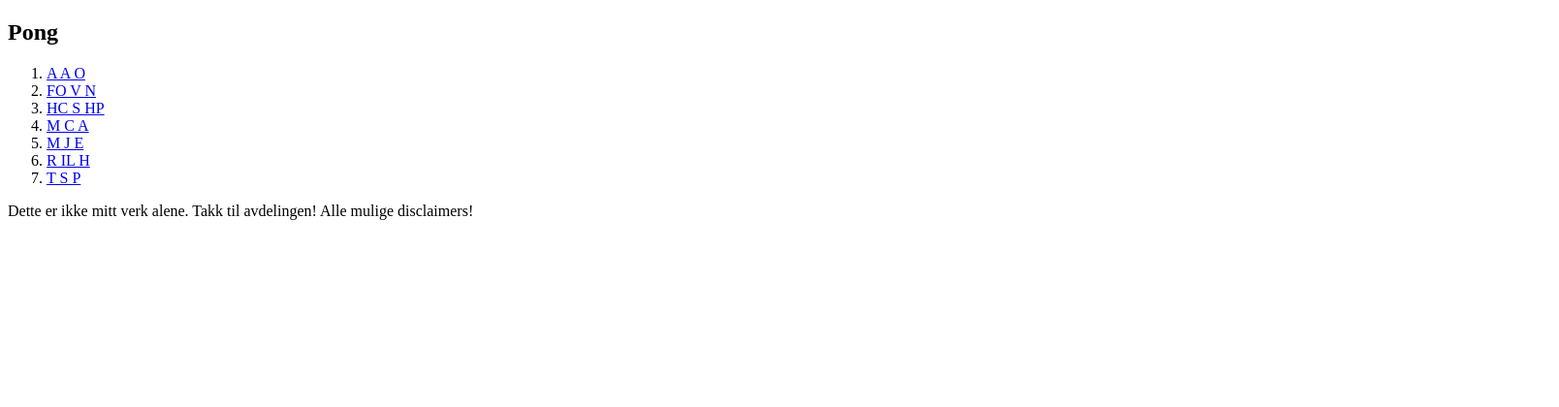
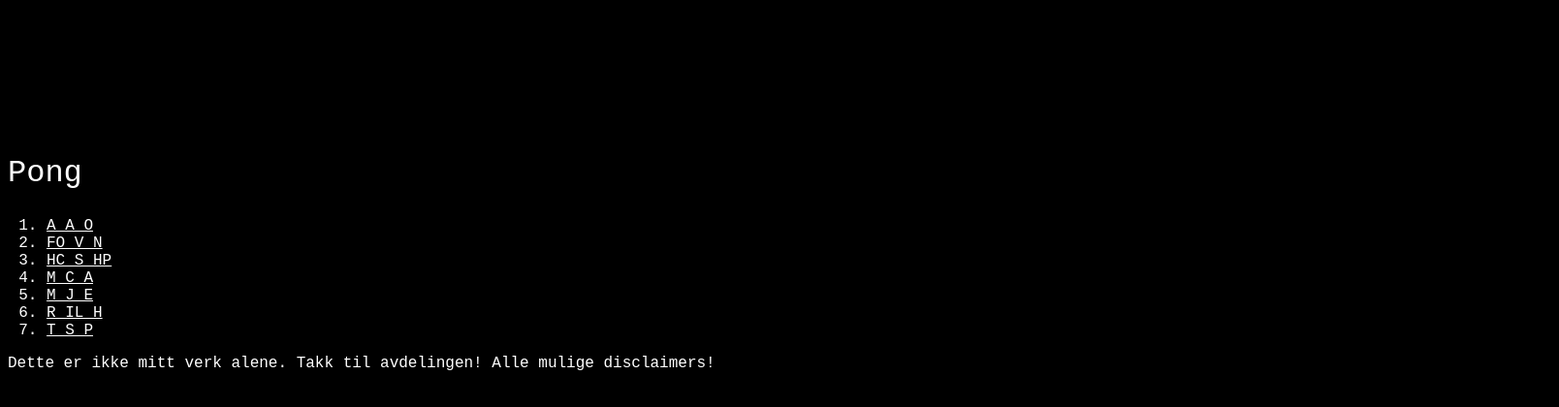
Before and after one commit to peders/pong, a plain HTML site: page index.html in a window 1280 px wide. Shown: the whole page at 97% size, 1608 px wide, since content can reach past the window. Drawn offline with Linux system fonts and the light colour scheme.

Commit message:
Added styling

```diff
--- /dev/null
+++ b/index.css
@@ -0,0 +1,27 @@
+* {
+    font-family: 'Courier New', Courier, monospace;
+}
+
+body {
+    background: black;
+    color: white;
+}
+
+a {
+    text-decoration: underline;
+    color: white;
+}
+
+a:hover {
+    color: yellow;
+}
+
+h1 {
+    font-weight: normal;
+    font-size: 2em;
+}
+
+#main {
+    width: 100em;
+    margin: 10em auto;
+}
--- a/index.html
+++ b/index.html
@@ -4,6 +4,7 @@
     <meta charset="utf-8" />
     <title>Pongs</title>
     <meta name="viewport" content="width=device-width, initial-scale=1" />
+    <link rel="stylesheet" href="index.css" />
   </head>
 
   <body>
@@ -18,7 +19,10 @@
         <li><a href="pong_rilh.html">R IL H</a></li>
         <li><a href="pong_tsp.html">T S P</a></li>
       </ol>
-      <p>Dette er ikke mitt verk alene. Takk til avdelingen! Alle mulige disclaimers!</p>
+      <p>
+        Dette er ikke mitt verk alene. Takk til avdelingen! Alle mulige
+        disclaimers!
+      </p>
     </section>
   </body>
 </html>
```
